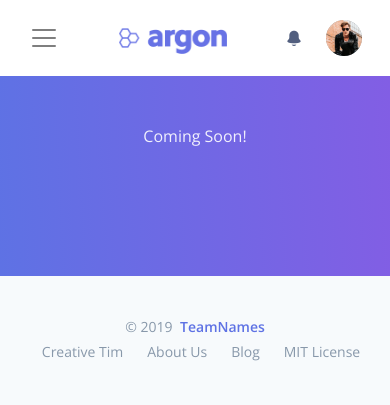
After one commit to lizzij/HackMIT, a Flask app: page /comingSoon in a window 390 px wide. The commit adds this page. Shown: the top 405 px of the page. Run offline with Flask 2, Linux system fonts and the light colour scheme; some libraries are stand-ins or nearby versions.

Commit message:
add coming soon pages

```diff
--- a/flaskr/__init__.py
+++ b/flaskr/__init__.py
@@ -39,4 +39,8 @@ def create_app(test_config=None):
     def buyer():
         return render_template('buyer.html')
 
+    @app.route('/comingSoon')
+    def coming_soon():
+        return render_template('comingSoon.html')
+
     return app
--- a/flaskr/static/styles/main.css
+++ b/flaskr/static/styles/main.css
@@ -0,0 +1,4 @@
+.coming-soon{
+  text-align: center;
+  color: rgba(255, 255, 255, 0.9);
+}
--- a/flaskr/templates/buyer.html
+++ b/flaskr/templates/buyer.html
@@ -145,12 +145,12 @@
             </a>
           </li>
           <li class="nav-item">
-            <a class="nav-link" href="./examples/login.html">
+            <a class="nav-link" href="./comingSoon">
               <i class="ni ni-key-25 text-info"></i> Login
             </a>
           </li>
           <li class="nav-item">
-            <a class="nav-link" href="./examples/register.html">
+            <a class="nav-link" href="./comingSoon">
               <i class="ni ni-circle-08 text-pink"></i> Register
             </a>
           </li>
--- /dev/null
+++ b/flaskr/templates/comingSoon.html
@@ -0,0 +1,297 @@
+<!--
+
+=========================================================
+* Argon Dashboard - v1.1.0
+=========================================================
+
+* Product Page: https://www.creative-tim.com/product/argon-dashboard
+* Copyright 2019 Creative Tim (https://www.creative-tim.com)
+* Licensed under MIT (https://github.com/creativetimofficial/argon-dashboard/blob/master/LICENSE.md)
+
+* Coded by Creative Tim
+
+=========================================================
+
+* The above copyright notice and this permission notice shall be included in all copies or substantial portions of the Software. -->
+<!DOCTYPE html>
+<html lang="en">
+
+<head>
+  <meta charset="utf-8" />
+  <meta name="viewport" content="width=device-width, initial-scale=1, shrink-to-fit=no">
+  <title>
+    Coming Soon
+  </title>
+  <!-- Favicon -->
+  <link href="./static/img/brand/favicon.png" rel="icon" type="image/png">
+  <!-- Fonts -->
+  <link href="https://fonts.googleapis.com/css?family=Open+Sans:300,400,600,700" rel="stylesheet">
+  <!-- Icons -->
+  <link href="./static/scripts/plugins/nucleo/css/nucleo.css" rel="stylesheet" />
+  <link href="./static/scripts/plugins/@fortawesome/fontawesome-free/css/all.min.css" rel="stylesheet" />
+  <!-- CSS Files -->
+  <link href="./static/styles/argon-dashboard.css?v=1.1.0" rel="stylesheet" />
+  <link href="./static/styles/main.css" rel="stylesheet" />
+</head>
+
+<body class="">
+  <nav class="navbar navbar-vertical fixed-left navbar-expand-md navbar-light bg-white" id="sidenav-main">
+    <div class="container-fluid">
+      <!-- Toggler -->
+      <button class="navbar-toggler" type="button" data-toggle="collapse" data-target="#sidenav-collapse-main" aria-controls="sidenav-main" aria-expanded="false" aria-label="Toggle navigation">
+        <span class="navbar-toggler-icon"></span>
+      </button>
+      <!-- Brand -->
+      <a class="navbar-brand pt-0" href="./">
+        <img src="./static/img/brand/blue.png" class="navbar-brand-img" alt="...">
+      </a>
+      <!-- User -->
+      <ul class="nav align-items-center d-md-none">
+        <li class="nav-item dropdown">
+          <a class="nav-link nav-link-icon" href="#" role="button" data-toggle="dropdown" aria-haspopup="true" aria-expanded="false">
+            <i class="ni ni-bell-55"></i>
+          </a>
+          <div class="dropdown-menu dropdown-menu-arrow dropdown-menu-right" aria-labelledby="navbar-default_dropdown_1">
+            <a class="dropdown-item" href="#">Action</a>
+            <a class="dropdown-item" href="#">Another action</a>
+            <div class="dropdown-divider"></div>
+            <a class="dropdown-item" href="#">Something else here</a>
+          </div>
+        </li>
+        <li class="nav-item dropdown">
+          <a class="nav-link" href="#" role="button" data-toggle="dropdown" aria-haspopup="true" aria-expanded="false">
+            <div class="media align-items-center">
+              <span class="avatar avatar-sm rounded-circle">
+                <img alt="Image placeholder" src="./static/img/theme/team-1-800x800.jpg
+">
+              </span>
+            </div>
+          </a>
+          <div class="dropdown-menu dropdown-menu-arrow dropdown-menu-right">
+            <div class=" dropdown-header noti-title">
+              <h6 class="text-overflow m-0">Welcome!</h6>
+            </div>
+            <a href="./examples/profile.html" class="dropdown-item">
+              <i class="ni ni-single-02"></i>
+              <span>My profile</span>
+            </a>
+            <a href="./examples/profile.html" class="dropdown-item">
+              <i class="ni ni-settings-gear-65"></i>
+              <span>Settings</span>
+            </a>
+            <a href="./examples/profile.html" class="dropdown-item">
+              <i class="ni ni-calendar-grid-58"></i>
+              <span>Activity</span>
+            </a>
+            <a href="./examples/profile.html" class="dropdown-item">
+              <i class="ni ni-support-16"></i>
+              <span>Support</span>
+            </a>
+            <div class="dropdown-divider"></div>
+            <a href="#!" class="dropdown-item">
+              <i class="ni ni-user-run"></i>
+              <span>Logout</span>
+            </a>
+          </div>
+        </li>
+      </ul>
+      <!-- Collapse -->
+      <div class="collapse navbar-collapse" id="sidenav-collapse-main">
+        <!-- Collapse header -->
+        <div class="navbar-collapse-header d-md-none">
+          <div class="row">
+            <div class="col-6 collapse-brand">
+              <a href="./index.html">
+                <img src="./static/img/brand/blue.png">
+              </a>
+            </div>
+            <div class="col-6 collapse-close">
+              <button type="button" class="navbar-toggler" data-toggle="collapse" data-target="#sidenav-collapse-main" aria-controls="sidenav-main" aria-expanded="false" aria-label="Toggle sidenav">
+                <span></span>
+                <span></span>
+              </button>
+            </div>
+          </div>
+        </div>
+        <!-- Form -->
+        <form class="mt-4 mb-3 d-md-none">
+          <div class="input-group input-group-rounded input-group-merge">
+            <input type="search" class="form-control form-control-rounded form-control-prepended" placeholder="Search" aria-label="Search">
+            <div class="input-group-prepend">
+              <div class="input-group-text">
+                <span class="fa fa-search"></span>
+              </div>
+            </div>
+          </div>
+        </form>
+        <!-- Navigation -->
+        <ul class="navbar-nav">
+          <li class="nav-item  class=" active" ">
+          <a class=" nav-link active " href=" ./"> <i class="ni ni-chart-bar-32 text-primary"></i> Dashboard
+            </a>
+          </li>
+          <li class="nav-item">
+            <a class="nav-link " href="./farmer">
+              <i class="ni ni-planet text-red"></i> Farmer
+            </a>
+          </li>
+          <li class="nav-item">
+            <a class="nav-link " href="./shipper">
+              <i class="ni ni-delivery-fast text-orange"></i> Shipper
+            </a>
+          </li>
+          <li class="nav-item">
+            <a class="nav-link " href="./buyer">
+              <i class="ni ni-single-02 text-yellow"></i> Buyer
+            </a>
+          </li>
+          <li class="nav-item">
+            <a class="nav-link" href="./comingSoon">
+              <i class="ni ni-key-25 text-info"></i> Login
+            </a>
+          </li>
+          <li class="nav-item">
+            <a class="nav-link" href="./comingSoon">
+              <i class="ni ni-circle-08 text-pink"></i> Register
+            </a>
+          </li>
+        </ul>
+        <!-- Divider -->
+        <hr class="my-3">
+        <!-- Heading -->
+        <h6 class="navbar-heading text-muted">Documentation</h6>
+        <!-- Navigation -->
+        <ul class="navbar-nav mb-md-3">
+          <li class="nav-item">
+            <a class="nav-link" href="https://demos.creative-tim.com/argon-dashboard/docs/getting-started/overview.html">
+              <i class="ni ni-spaceship"></i> Getting started
+            </a>
+          </li>
+          <li class="nav-item">
+            <a class="nav-link" href="https://demos.creative-tim.com/argon-dashboard/docs/foundation/colors.html">
+              <i class="ni ni-palette"></i> Foundation
+            </a>
+          </li>
+          <li class="nav-item">
+            <a class="nav-link" href="https://demos.creative-tim.com/argon-dashboard/docs/components/alerts.html">
+              <i class="ni ni-ui-04"></i> Components
+            </a>
+          </li>
+        </ul>
+      </div>
+    </div>
+  </nav>
+  <div class="main-content">
+    <!-- Navbar -->
+    <nav class="navbar navbar-top navbar-expand-md navbar-dark" id="navbar-main">
+      <div class="container-fluid">
+        <!-- Brand -->
+        <a class="h4 mb-0 text-white text-uppercase d-none d-lg-inline-block" href="./index.html">Dashboard</a>
+        <!-- Form -->
+        <form class="navbar-search navbar-search-dark form-inline mr-3 d-none d-md-flex ml-lg-auto">
+          <div class="form-group mb-0">
+            <div class="input-group input-group-alternative">
+              <div class="input-group-prepend">
+                <span class="input-group-text"><i class="fas fa-search"></i></span>
+              </div>
+              <input class="form-control" placeholder="Search" type="text">
+            </div>
+          </div>
+        </form>
+        <!-- User -->
+        <ul class="navbar-nav align-items-center d-none d-md-flex">
+          <li class="nav-item dropdown">
+            <a class="nav-link pr-0" href="#" role="button" data-toggle="dropdown" aria-haspopup="true" aria-expanded="false">
+              <div class="media align-items-center">
+                <span class="avatar avatar-sm rounded-circle">
+                  <img alt="Image placeholder" src="./static/img/theme/team-4-800x800.jpg">
+                </span>
+                <div class="media-body ml-2 d-none d-lg-block">
+                  <span class="mb-0 text-sm  font-weight-bold">Admin</span>
+                </div>
+              </div>
+            </a>
+            <div class="dropdown-menu dropdown-menu-arrow dropdown-menu-right">
+              <div class=" dropdown-header noti-title">
+                <h6 class="text-overflow m-0">Welcome!</h6>
+              </div>
+              <a href="./examples/profile.html" class="dropdown-item">
+                <i class="ni ni-single-02"></i>
+                <span>My profile</span>
+              </a>
+              <a href="./examples/profile.html" class="dropdown-item">
+                <i class="ni ni-settings-gear-65"></i>
+                <span>Settings</span>
+              </a>
+              <a href="./examples/profile.html" class="dropdown-item">
+                <i class="ni ni-calendar-grid-58"></i>
+                <span>Activity</span>
+              </a>
+              <a href="./examples/profile.html" class="dropdown-item">
+                <i class="ni ni-support-16"></i>
+                <span>Support</span>
+              </a>
+              <div class="dropdown-divider"></div>
+              <a href="#!" class="dropdown-item">
+                <i class="ni ni-user-run"></i>
+                <span>Logout</span>
+              </a>
+            </div>
+          </li>
+        </ul>
+      </div>
+    </nav>
+    <!-- End Navbar -->
+    <!-- Header -->
+    <div class="header bg-gradient-primary pb-8 pt-5 pt-md-8">
+      <div class="coming-soon">
+        Coming Soon!
+      </div>
+    </div>
+      <!-- Footer -->
+      <footer class="footer">
+        <div class="row align-items-center justify-content-xl-between">
+          <div class="col-xl-6">
+            <div class="copyright text-center text-xl-left text-muted">
+              &copy; 2019 <a href="https://www.creative-tim.com" class="font-weight-bold ml-1" target="_blank">TeamNames</a>
+            </div>
+          </div>
+          <div class="col-xl-6">
+            <ul class="nav nav-footer justify-content-center justify-content-xl-end">
+              <li class="nav-item">
+                <a href="https://www.creative-tim.com" class="nav-link" target="_blank">Creative Tim</a>
+              </li>
+              <li class="nav-item">
+                <a href="https://www.creative-tim.com/presentation" class="nav-link" target="_blank">About Us</a>
+              </li>
+              <li class="nav-item">
+                <a href="http://blog.creative-tim.com" class="nav-link" target="_blank">Blog</a>
+              </li>
+              <li class="nav-item">
+                <a href="https://github.com/creativetimofficial/argon-dashboard/blob/master/LICENSE.md" class="nav-link" target="_blank">MIT License</a>
+              </li>
+            </ul>
+          </div>
+        </div>
+      </footer>
+    </div>
+  </div>
+  <!--   Core   -->
+  <script src="./static/scripts/plugins/jquery/dist/jquery.min.js"></script>
+  <script src="./static/scripts/plugins/bootstrap/dist/js/bootstrap.bundle.min.js"></script>
+  <!--   Optional JS   -->
+  <script src="./static/scripts/plugins/chart.js/dist/Chart.min.js"></script>
+  <script src="./static/scripts/plugins/chart.js/dist/Chart.extension.js"></script>
+  <!--   Argon JS   -->
+  <script src="./static/scripts/argon-dashboard.min.js?v=1.1.0"></script>
+  <script src="https://cdn.trackjs.com/agent/v3/latest/t.js"></script>
+  <script>
+    window.TrackJS &&
+      TrackJS.install({
+        token: "ee6fab19c5a04ac1a32a645abde4613a",
+        application: "argon-dashboard-free"
+      });
+  </script>
+</body>
+
+</html>
--- a/flaskr/templates/farmer.html
+++ b/flaskr/templates/farmer.html
@@ -145,12 +145,12 @@
             </a>
           </li>
           <li class="nav-item">
-            <a class="nav-link" href="./examples/login.html">
+            <a class="nav-link" href="./comingSoon">
               <i class="ni ni-key-25 text-info"></i> Login
             </a>
           </li>
           <li class="nav-item">
-            <a class="nav-link" href="./examples/register.html">
+            <a class="nav-link" href="./comingSoon">
               <i class="ni ni-circle-08 text-pink"></i> Register
             </a>
           </li>
--- a/flaskr/templates/index.html
+++ b/flaskr/templates/index.html
@@ -145,12 +145,12 @@
             </a>
           </li>
           <li class="nav-item">
-            <a class="nav-link" href="./examples/login.html">
+            <a class="nav-link" href="./comingSoon">
               <i class="ni ni-key-25 text-info"></i> Login
             </a>
           </li>
           <li class="nav-item">
-            <a class="nav-link" href="./examples/register.html">
+            <a class="nav-link" href="./comingSoon">
               <i class="ni ni-circle-08 text-pink"></i> Register
             </a>
           </li>
--- a/flaskr/templates/shipper.html
+++ b/flaskr/templates/shipper.html
@@ -145,12 +145,12 @@
             </a>
           </li>
           <li class="nav-item">
-            <a class="nav-link" href="./examples/login.html">
+            <a class="nav-link" href="./comingSoon">
               <i class="ni ni-key-25 text-info"></i> Login
             </a>
           </li>
           <li class="nav-item">
-            <a class="nav-link" href="./examples/register.html">
+            <a class="nav-link" href="./comingSoon">
               <i class="ni ni-circle-08 text-pink"></i> Register
             </a>
           </li>
```
Also changed, not shown: 1 other file.
